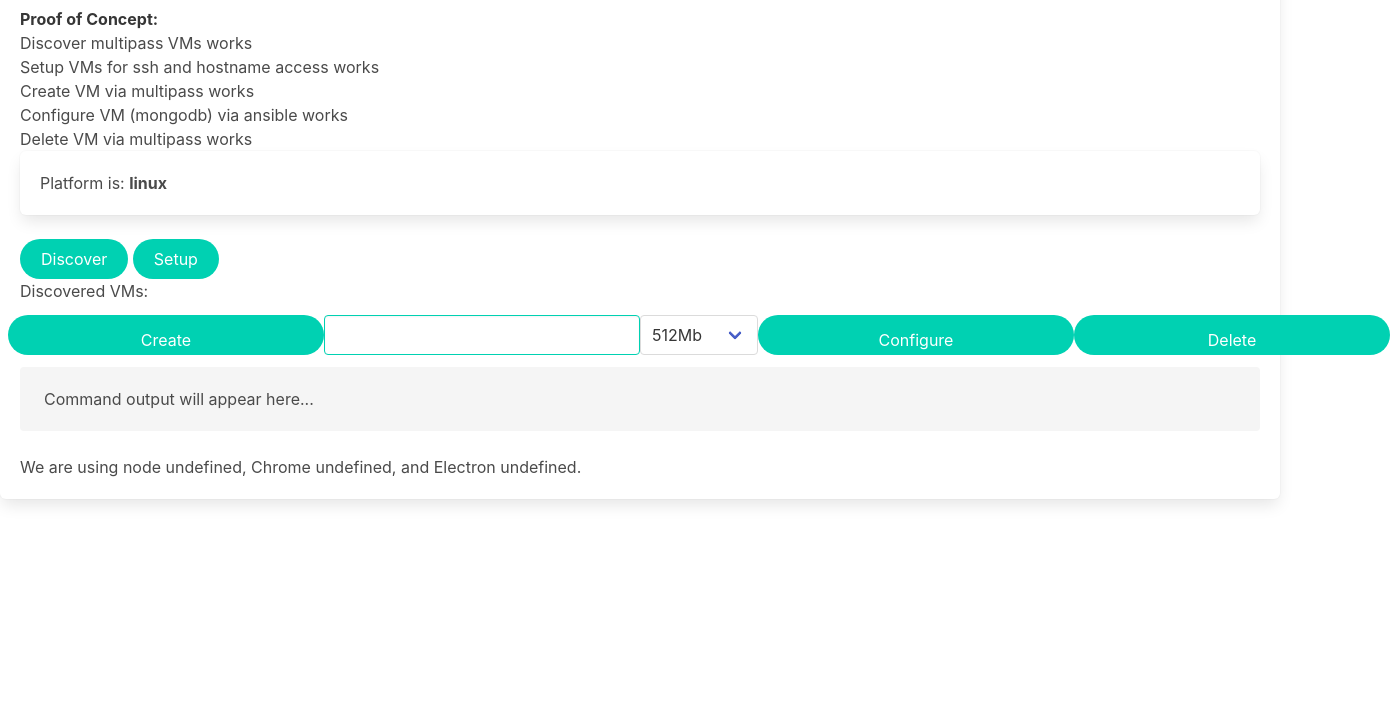
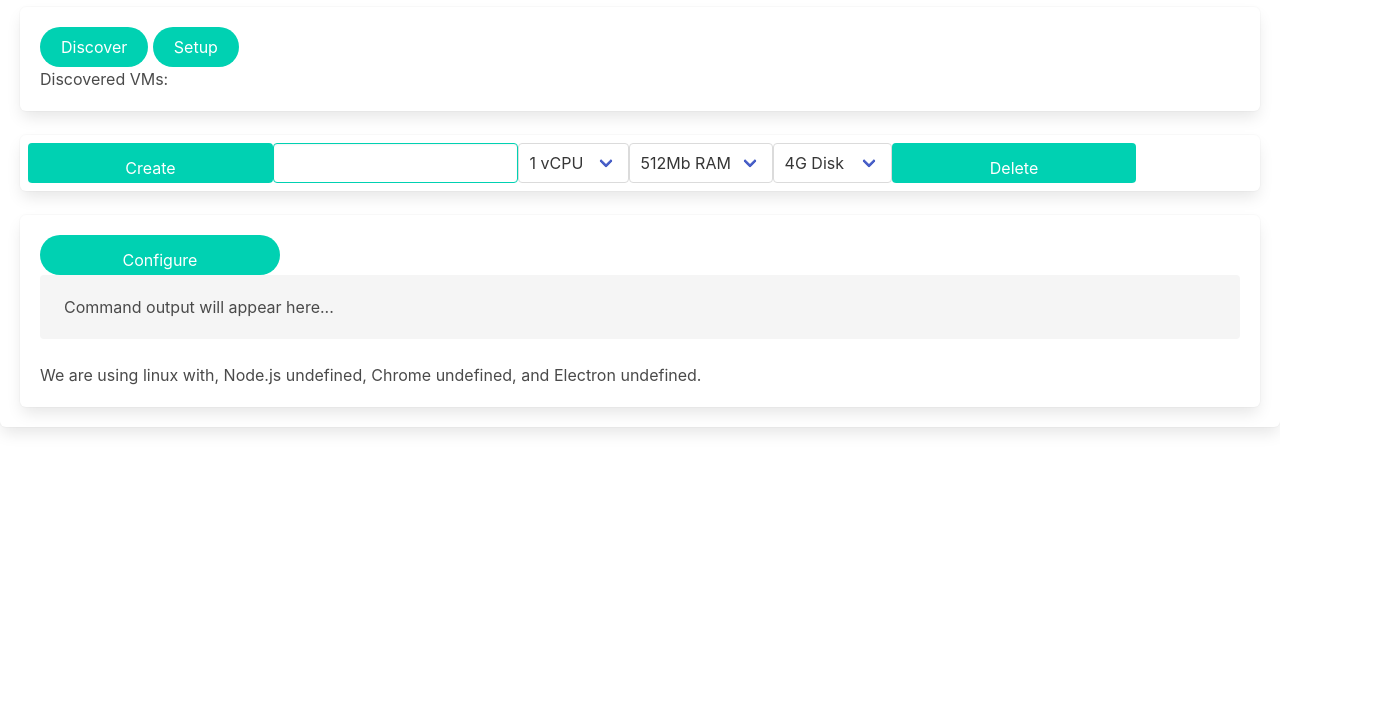
Before and after one commit to karl-denby/passible, an Electron app: page src/index.html in a window 1280 px wide. Shown: the part 73-800 px from the top of the page, 1390 px wide, since content can reach past the window. Drawn offline with nearby package versions, Linux system fonts and the light colour scheme; files that its build step writes are made by us from their sources.

Commit message:
Adjust UI

```diff
--- a/src/index.html
+++ b/src/index.html
@@ -10,41 +10,52 @@
   </head>
   <body>
     <div class="box">
+
       <h1 class="title">Passible</h1>
-      <strong>Proof of Concept:</strong>
-      <ul>
-         <li>Discover multipass VMs works</li>
-         <li>Setup VMs for ssh and hostname access works</li>
-         <li>Create VM via multipass works</li>
-         <li>Configure VM (mongodb) via ansible works</li>
-         <li>Delete VM via multipass works</li>
-      </ul>
-      <p class="box">
-        Platform is: <b><script>document.write(process.platform)</script></b>
-      </p>
-      <div>
+      <div class="box">
         <button id="btnDiscoverVM" class="button is-primary is-rounded is-one-half" type="button">Discover</button>
         <button id="btnSetupVM" class="button is-primary is-rounded is-one-half" type="button">Setup</button>
         <p id="txtListVM">Discovered VMs: </p>
-        <br>
       </div>
-      <div class="columns">
-        <button id="btnCreateVM" class="button is-primary is-rounded column is-one-quarter" type="button">Create</button>
-        <input id="txtCreateVM" class="input is-primary column is-one-quarter" type="input">
+
+      <div class="box">
+        <div class="columns">
+          <button id="btnCreateVM" class="button is-primary column is-one-fifth" type="button">Create</button>
+          <input id="txtCreateVM" class="input is-primary column is-one-fifth" type="input">
           <div class="select">
-            <select name="selMemory" id="selMemory" >
-              <option value="512M">512Mb</option>
-              <option value="1G">1024Mb</option>
-              <option value="4G">4096Mb</option>
+            <select name="selProc" id="selProc">
+              <option value="1">1 vCPU</option>
+              <option value="2">2 vCPU</option>
+              <option value="4">4 vCPU</option>
             </select>
           </div>
-        <button id="btnConfigureVM" class="button is-primary is-rounded column is-one-quarter" type="button">Configure</button>
-        <button id="btnDeleteVM" class="button is-primary is-rounded column is-one-quarter" type="button">Delete</button>
+          <div class="select">
+            <select name="selMemory" id="selMemory">
+              <option value="512M">512Mb RAM</option>
+              <option value="1G">1G RAM</option>
+              <option value="4G">4G RAM</option>
+            </select>
+          </div>
+          <div class="select">
+            <select name="selDisk" id="selDisk">
+              <option value="4G">4G Disk</option>
+              <option value="8G">8G Disk</option>
+              <option value="16G">16G Disk</option>
+            </select>
+          </div>
+          <button id="btnDeleteVM" class="button is-primary column is-one-fifth" type="button">Delete</button>
+        </div>
       </div>
-      <p id="txtOutput" class="notification">Command output will appear here...</p>
-      We are using node <script>document.write(process.versions.node)</script>,
-      Chrome <script>document.write(process.versions.chrome)</script>,
-      and Electron <script>document.write(process.versions.electron)</script>.
+
+      <div class="box">
+        <button id="btnConfigureVM" class="button is-primary is-rounded column is-one-fifth" type="button">Configure</button>
+        <p id="txtOutput" class="notification">Command output will appear here...</p>
+        We are using <script>document.write(process.platform)</script> with,
+        Node.js <script>document.write(process.versions.node)</script>,
+        Chrome <script>document.write(process.versions.chrome)</script>,
+        and Electron <script>document.write(process.versions.electron)</script>.
+      </div>
+
     </div>
   </body>
 </html>
```
